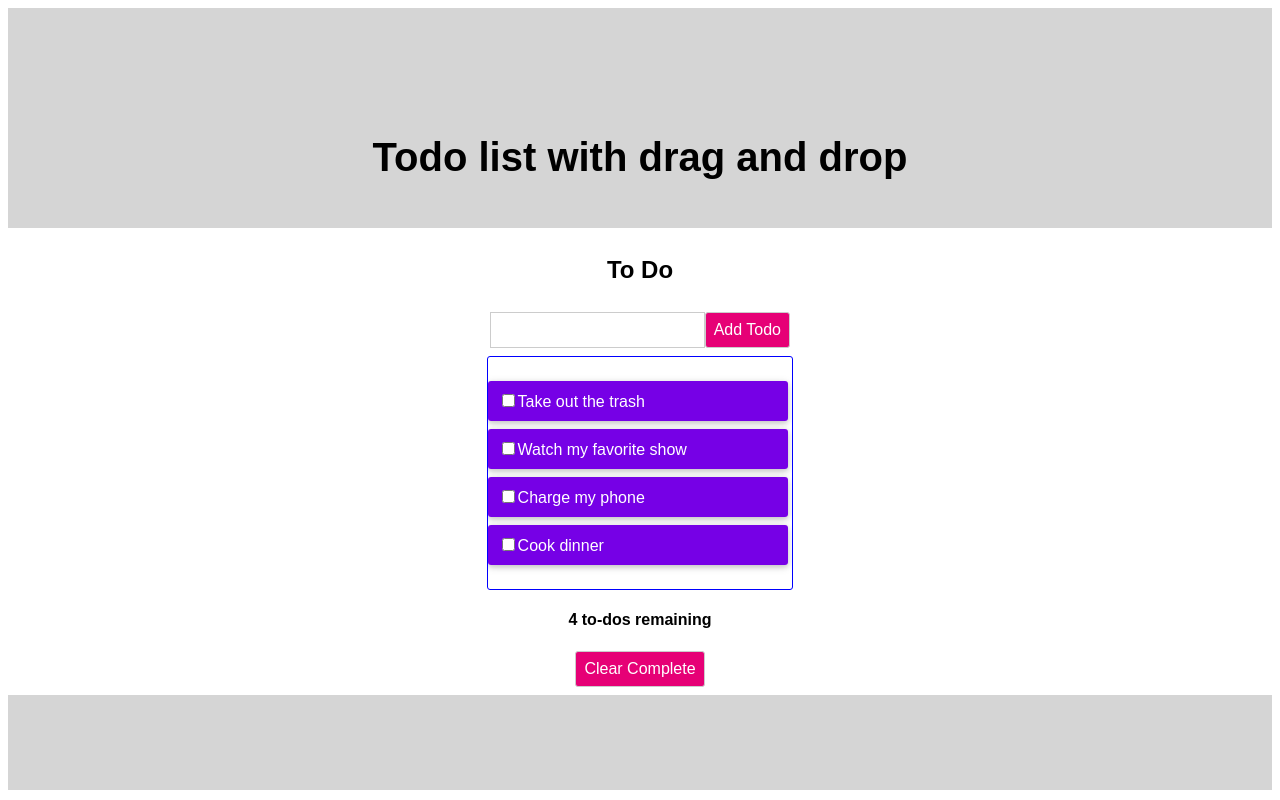
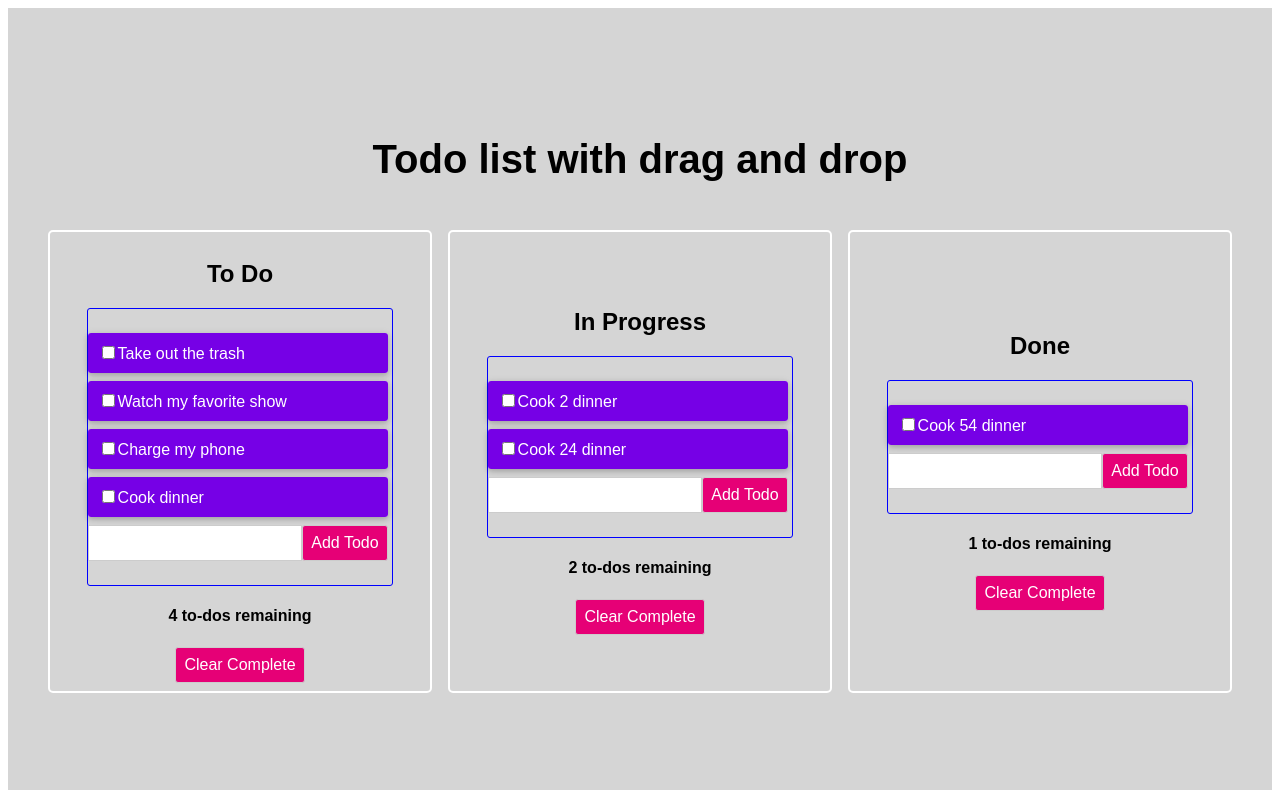
Before and after one commit to ace4port/todo, a React (Create React App) app: page / in a window 1280 px wide. Built offline with nearby package versions, Linux system fonts and the light colour scheme.

Commit message:
Multi column drag and drop - issues with individual todo items

```diff
--- a/src/App.js
+++ b/src/App.js
@@ -4,6 +4,7 @@ import { DragDropContext } from 'react-beautiful-dnd'
 
 import TodoColumn from './Todo'
 import initialData from './initialData'
+import { Droppable } from 'react-beautiful-dnd'
 
 const App = () => {
   const [tasks, setTasks] = useState(initialData.tasks)
@@ -11,9 +12,19 @@ const App = () => {
   const [columnOrder, setColumnOrder] = useState(initialData.columnOrder)
 
   const drag = (result) => {
-    const { destination, source, draggableId } = result
+    const { destination, source, draggableId, type } = result
+
     if (!destination) return
     if (destination.droppableId === source.droppableId && destination.index === source.index) return
+
+    if (type === 'column') {
+      const newColumnOrder = [...columnOrder]
+      newColumnOrder.splice(source.index, 1)
+      newColumnOrder.splice(destination.index, 0, draggableId)
+
+      setColumnOrder(newColumnOrder)
+      return
+    }
 
     const selected_column = columns[source.droppableId]
     const newTasks = [...selected_column.taskIds]
@@ -24,33 +35,53 @@ const App = () => {
     setColumns({ ...columns, [newColumn.id]: newColumn })
   }
 
-  false && setColumnOrder()
   return (
     <Main>
       <Heading>Todo list with drag and drop</Heading>
 
       <DragDropContext onDragEnd={drag}>
-        {columnOrder.map((columnId) => {
+        <Droppable droppableId='all-columns' direction='horizontal' type='column'>
+          {(provided) => (
+            <FlexContainer {...provided.droppableProps} ref={provided.innerRef}>
+              {columnOrder.map((columnId, index) => {
                 const column = columns[columnId]
+                return (
+                  <InnerColumn
+                    key={column.id}
+                    column={column}
+                    index={index}
+                    tasks={tasks}
+                    setTasks={setTasks}
+                    columns={columns}
+                    setColumns={setColumns}
+                  />
+                )
+              })}
+              {provided.placeholder}
+            </FlexContainer>
+          )}
+        </Droppable>
+      </DragDropContext>
+    </Main>
+  )
+}
+
+export default App
+
+const InnerColumn = ({ column, tasks, index, columns, setColumns, setTasks }) => {
   const task = column.taskIds.map((taskId) => tasks.find((task) => task.id === taskId))
   return (
     <TodoColumn
-              key={columnId}
-              order={columnOrder}
       column={column}
+      // task={task}
+      index={index}
       tasks={task}
       setTasks={setTasks}
       columns={columns}
       setColumn={setColumns}
     />
   )
-        })}
-      </DragDropContext>
-    </Main>
-  )
 }
-
-export default App
 
 const Main = styled.main`
   font: 16px 'Poppins', sans-serif;
@@ -68,3 +99,12 @@ const Heading = styled.h3`
   font-size: 2.5rem;
   font-weight: 700;
 `
+
+const FlexContainer = styled.div`
+  display: flex;
+  flex-direction: row;
+  width: 100%;
+  max-width: 1200px;
+  margin: 0 auto;
+  padding: 0;
+`
--- a/src/Todo.js
+++ b/src/Todo.js
@@ -6,7 +6,7 @@ import { Card, Scroll } from './TodoList'
 
 const LOCAL_STORAGE_KEY = 'todoApp.todos'
 
-const TodoColumn = ({ column, columns, tasks, setTasks, setColumn }) => {
+const TodoColumn = ({ column, columns, tasks, setTasks, setColumn, index }) => {
   const [newTask, setNewTask] = useState('')
 
   // TODO: load from local storage
@@ -43,16 +43,11 @@ const TodoColumn = ({ column, columns, tasks, setTasks, setColumn }) => {
   }
 
   return (
-    <Clm>
+    <Draggable draggableId={column.id} index={index}>
+      {(provided) => (
+        <Clm {...provided.draggableProps} {...provided.dragHandleProps} ref={provided.innerRef}>
           <h2>{column.title}</h2>
           <Container>
-        <AddTodo>
-          <input value={newTask} onChange={(e) => setNewTask(e.target.value)} type='text' />
-          <Button type='submit' onClick={handleAddTodo}>
-            Add Todo
-          </Button>
-        </AddTodo>
-
             <Droppable droppableId={column.id}>
               {(provided) => (
                 <Scroll ref={provided.innerRef} {...provided.droppableProps}>
@@ -60,6 +55,13 @@ const TodoColumn = ({ column, columns, tasks, setTasks, setColumn }) => {
                     <Task key={task.id} index={index} task={task} toggleTask={toggleTask} />
                   ))}
                   {provided.placeholder}
+
+                  <AddTodo>
+                    <input value={newTask} onChange={(e) => setNewTask(e.target.value)} type='text' />
+                    <Button type='submit' onClick={handleAddTodo}>
+                      Add Todo
+                    </Button>
+                  </AddTodo>
                 </Scroll>
               )}
             </Droppable>
@@ -71,6 +73,8 @@ const TodoColumn = ({ column, columns, tasks, setTasks, setColumn }) => {
             </Button>
           </Container>
         </Clm>
+      )}
+    </Draggable>
   )
 }
 
@@ -81,7 +85,7 @@ const Task = ({ task, index, toggleTask }) => {
     <Draggable draggableId={task.id} index={index}>
       {(provided) => (
         <Card {...provided.draggableProps} {...provided.dragHandleProps} ref={provided.innerRef}>
-          <label>
+          <label className={task.complete ? 'checked' : null}>
             <input type='checkbox' checked={task.complete} onChange={() => toggleTask(task.id)} />
             {task.content}
           </label>
@@ -129,10 +133,12 @@ const Clm = styled.div`
   flex-direction: column;
   align-items: center;
   justify-content: center;
-  background-color: #fff;
   padding: 0.5rem;
   border-radius: 5px;
   margin: 0.5rem;
+
+  cursor: grab;
+  border: 2px solid white;
 
   label {
     cursor: grab;
--- a/src/TodoList.js
+++ b/src/TodoList.js
@@ -47,9 +47,10 @@ export const Card = styled.div`
 
 export const Scroll = styled.div`
   padding 1rem 0.3rem 1rem 0;
-  overflow-y: auto;
-  max-height: calc(100vh - 25rem);
+  // overflow-y: auto;
+  // height: calc(100vh - 25rem);
 
   border: 1px solid #00f;
+  resize: vertical;
   border-radius: 3px;
 `
--- a/src/initialData.js
+++ b/src/initialData.js
@@ -4,6 +4,9 @@ const initialData = {
     { id: 'task-2', content: 'Watch my favorite show', complete: false },
     { id: 'task-3', content: 'Charge my phone', complete: false },
     { id: 'task-4', content: 'Cook dinner', complete: false },
+    { id: 'task-5', content: 'Cook 2 dinner', complete: false },
+    { id: 'task-6', content: 'Cook 54 dinner', complete: false },
+    { id: 'task-7', content: 'Cook 24 dinner', complete: false },
   ],
 
   columns: {
@@ -12,9 +15,19 @@ const initialData = {
       title: 'To Do',
       taskIds: ['task-1', 'task-2', 'task-3', 'task-4'],
     },
+    'column-2': {
+      id: 'column-2',
+      title: 'In Progress',
+      taskIds: ['task-5', 'task-7'],
+    },
+    'column-3': {
+      id: 'column-3',
+      title: 'Done',
+      taskIds: ['task-6'],
+    },
   },
 
-  columnOrder: ['column-1'],
+  columnOrder: ['column-1', 'column-2', 'column-3'],
 }
 
 export default initialData
```
Lines whose indentation alone changed are shown as unchanged.
